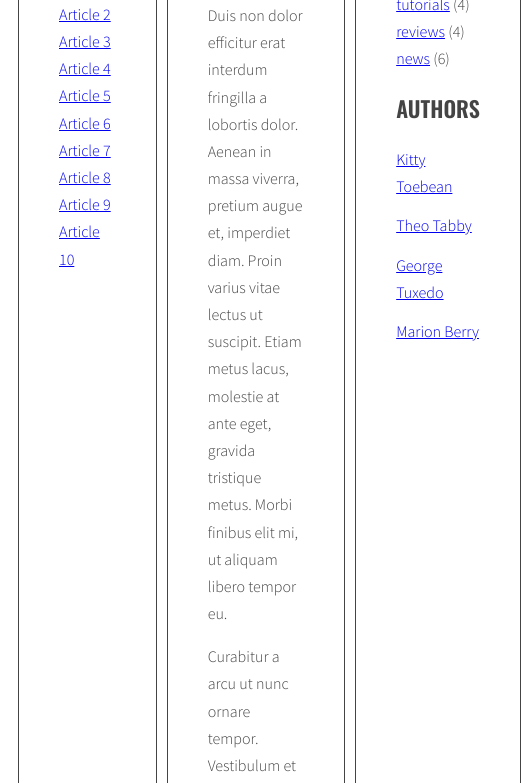
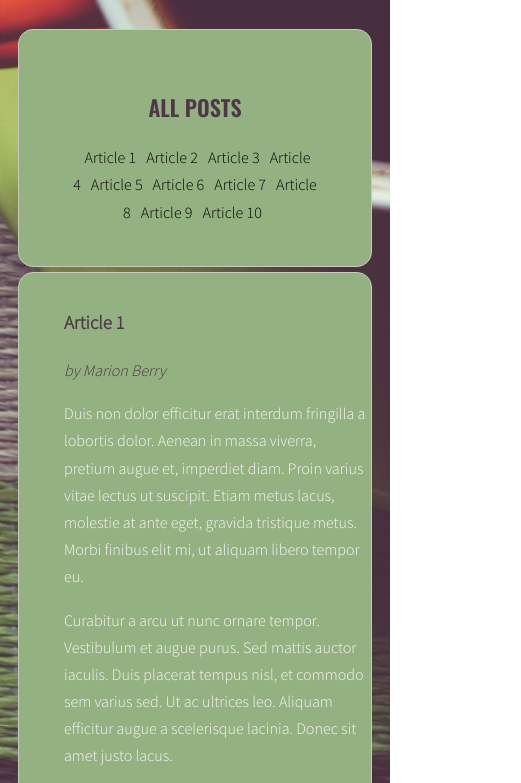
Before and after one commit to JohnGIDoe/javascript-blog, a website: page index.html in a window 390 px wide. Shown: the part 422-1205 px from the top of the page, 521 px wide, since content can reach past the window. Drawn offline with nearby package versions, Linux system fonts and the light colour scheme.

Commit message:
Finish styling for mobile

```diff
--- a/index.html
+++ b/index.html
@@ -13,49 +13,16 @@
 
     <!--stylesheet-->
     <link rel="stylesheet" type="text/css" href="./css/style.css" />
-
   </head>
 
   <body>
     <div class="blog">
       <div class="container">
-        <h1 class="logo">my blog</h1>
+        <h1 class="logo">every blog has beginning</h1>
         <main class="wrapper">
           <aside class="sidebar">
             <h2 class="section-title">All posts</h2>
-
-            <ul class="list titles">
-              <li>
-                <a href="#article-1" class="active"><span>Article 1</span></a>
-              </li>
-              <li>
-                <a href="#article-2"><span>Article 2</span></a>
-              </li>
-              <li>
-                <a href="#article-3"><span>Article 3</span></a>
-              </li>
-              <li>
-                <a href="#article-4"><span>Article 4</span></a>
-              </li>
-              <li>
-                <a href="#article-5"><span>Article 5</span></a>
-              </li>
-              <li>
-                <a href="#article-6"><span>Article 6</span></a>
-              </li>
-              <li>
-                <a href="#article-7"><span>Article 7</span></a>
-              </li>
-              <li>
-                <a href="#article-8"><span>Article 8</span></a>
-              </li>
-              <li>
-                <a href="#article-9"><span>Article 9</span></a>
-              </li>
-              <li>
-                <a href="#article-10"><span>Article 10</span></a>
-              </li>
-            </ul>
+            <ul class="list titles"></ul>
           </aside>
           <section class="posts">
             <article class="post active" id="article-1">
--- a/sass/style.scss
+++ b/sass/style.scss
@@ -3,7 +3,7 @@
 /* Variables */
 
 $color-light: #fff;
-$color-dark: #444;
+$color-dark: #1d1819;
 
 $font-logo: "Sacramento", cursive;
 $font-header: "Oswald", sans-serif;
@@ -20,10 +20,12 @@ $font-text: "Source Sans Pro", sans-serif;
 body {
   background: $color-light;
   font-family: $font-text;
-  color: $color-dark;
+  color: #4e3847;
   font-weight: 300;
   font-size: 16px;
   line-height: 1.7;
+  background-image: url('../images/background6.jpg');
+  background-size: cover;
 }
 
 .container {
@@ -43,6 +45,15 @@ body {
   }
 }
 
+a {
+  color: black;
+  text-decoration: none;
+}
+
+a:hover {
+  font-size: 18px;
+}
+
 /* Layout */
 
 .wrapper {
@@ -52,19 +63,24 @@ body {
 
 .sidebar {
   flex: 1 0 0;
+  text-align: center;
 }
+
 
 .posts {
   flex: 2 0 0;
+  text-align: left;
+  position: relative;
+  height: 620px;
 }
 
 .sidebar,
 .posts {
-  background: $color-light;
+  border: 1px solid #c7c8be;
   margin-right: 10px;
   padding: 40px;
-  border: 1px solid $color-dark;
-  border-radius: 5px;
+  background-color: #93b181;
+  border-radius: 15px;
 }
 
 /* Logo */
@@ -75,6 +91,7 @@ body {
   font-size: 104px;
   line-height: 1;
   text-align: center;
+  color: #fbf8fa;
 }
 
 /* Lists */
@@ -105,10 +122,19 @@ body {
 /* Post */
 
 .post {
-  display: none;
+  height: auto;
+  opacity: 0;
+  position: absolute;
+  transition: all 1s;
+  padding: 5px;
   &.active {
-    display: block;
+    opacity: 1;
+    z-index: 2;
   }
+}
+
+.post-content {
+  color: #fbf8fa;
 }
 
 .post-author {
@@ -121,3 +147,36 @@ body {
     margin: 0 10px 0 0;
   }
 }
+
+/* @media */
+@media only screen and (max-width: 768px) {
+  .wrapper {
+    flex-wrap: wrap;
+  }
+  .posts {
+    padding-top: 10px;
+    height: 850px;
+    flex: 1 100%;
+    margin-top: 5px;
+    margin-bottom: 5px;
+  }
+  .sidebar {
+
+    flex: 1 auto;
+    li {
+      display: inline;
+      padding: 5px;
+    }
+  }
+  .sidebar:nth-child(3) {
+    a {
+      font-size: 10px;
+    }
+    .section-title {
+      font-size: 12px;
+    }
+  }
+  a:hover {
+    font-size: 17px;
+  }
+}
```
Also changed, not shown: css/style.css, images/background6.jpg (added), 1 other file.
